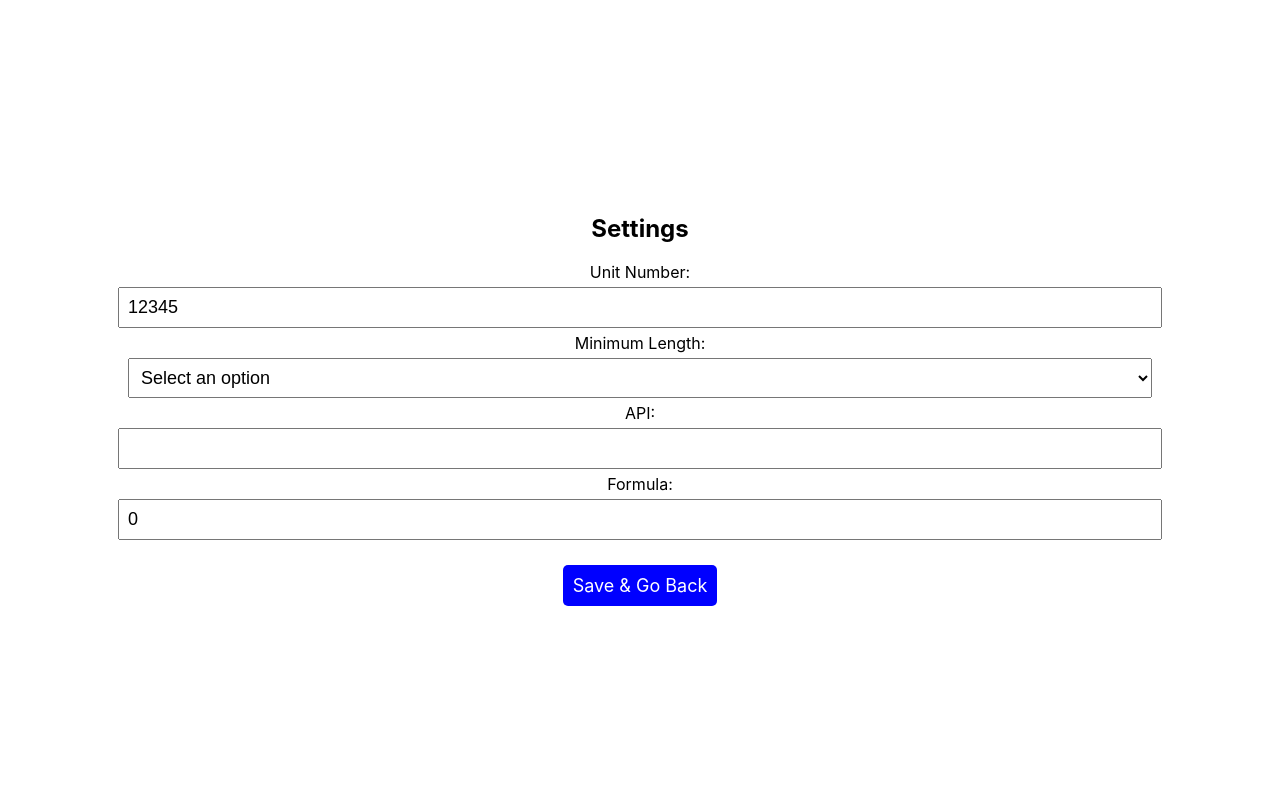
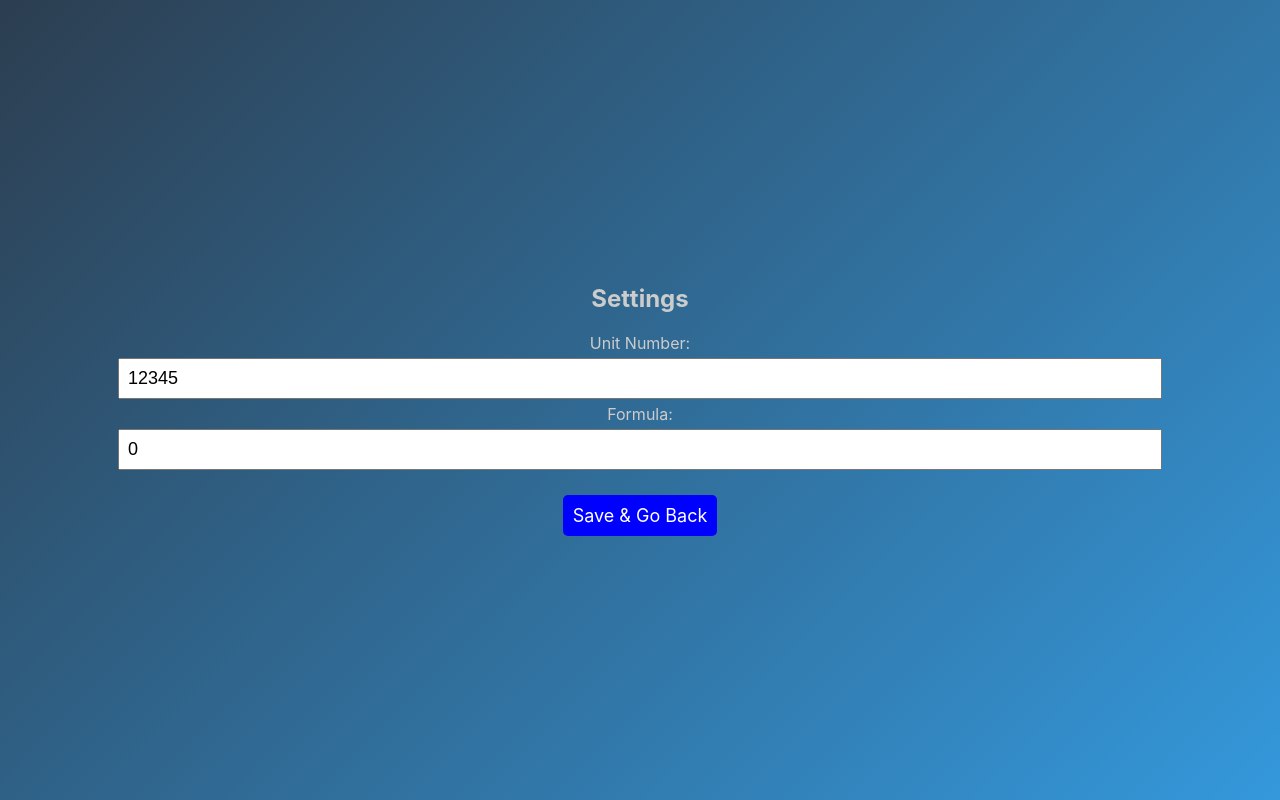
Before and after one commit to siddhiGvc2/MobiVendWeb, a React (Create React App) app: page /settings in a window 1280 px wide. Built offline with nearby package versions, Linux system fonts and the light colour scheme.

Commit message:
working only with timeout no length matters

```diff
--- a/src/HomeScreen.css
+++ b/src/HomeScreen.css
@@ -3,6 +3,7 @@
     flex-direction: column;
     align-items: center;
     justify-content: center;
+    background: linear-gradient(135deg, #2c3e50, #3498db); /* Gradient from dark blue to light blue */
     height: 100vh;
     padding: 20px;
   }
@@ -15,6 +16,7 @@
     background: none;
     border: none;
     cursor: pointer;
+    color:white
   }
 
   .input {
@@ -40,4 +42,5 @@
   .response-text {
     font-size: 26px;
     white-space: pre-wrap;
+    color:#ccc
   }
--- a/src/HomeScreen.js
+++ b/src/HomeScreen.js
@@ -4,42 +4,34 @@ import { useSettings } from "./SettingsContext"; // Import useSettings
 import "./HomeScreen.css"; // Import CSS file
 
 const HomeScreen = () => {
-  const navigate = useNavigate(); // For navigation
-  const { settings } = useSettings(); // Access global settings
+  const navigate = useNavigate();
+  const { settings } = useSettings();
   const [text, setText] = useState("");
   const [updateText, setUpdateText] = useState("");
+  const [typingTimeout, setTypingTimeout] = useState(null);
 
   const handleChange = (value) => {
-    let length=0;
-    if(settings.MinLength=="1")
-    {
-      length=8;
+    setText(value);
+
+    // Clear previous timeout and set a new one
+    if (typingTimeout) {
+      clearTimeout(typingTimeout);
     }
-    else{
-      length=24;
-    }
-    if (value.length <= length) {
-      setText(value);
-    }
+
+    const newTimeout = setTimeout(() => {
+      callApi(value);
+    }, settings.Timeout ? parseInt(settings.Timeout) * 1000 : 2000); // Default 2s if no timeout is set
+
+    setTypingTimeout(newTimeout);
   };
 
-  useEffect(() => {
-    let length=0;
-    if(settings.MinLength=="1")
-    {
-      length=8;
-    }
-    else{
-      length=24;
-    }
+  const callApi = (cardNumber) => {
+    if (!cardNumber) return; // Don't call API if input is empty
 
-    if (text.length < length) return;
-
-    let cardNumber = text;
     let url = `https://mobivend.in/rfid/scan?location_id=${settings.UnitNumber}&card_no=${cardNumber}`;
 
     if (settings.Formula === "1") {
-      const last5char = text.slice(-5);
+      const last5char = cardNumber.slice(-5);
       console.log("Received calculateNumber:", last5char);
 
       const initialDecimal = parseInt(last5char, 16);
@@ -53,11 +45,16 @@ const HomeScreen = () => {
     }
     setText("");
     setUpdateText(url);
-    setTimeout(() => {
+    setTimeout(()=>{
     setUpdateText("Fetching data...");
+
+    const fetchTimeout = setTimeout(() => {
+      setUpdateText("offline");
+    }, 5000); // 5 seconds timeout
 
     fetch(url)
       .then((res) => {
+        clearTimeout(fetchTimeout);
         if (!res.ok) throw new Error(`HTTP error! Status: ${res.status}`);
         return res.text();
       })
@@ -72,8 +69,8 @@ const HomeScreen = () => {
         console.error(err);
         setUpdateText(`Error: ${err.message}`);
       });
-    }, 2000);
-  }, [text, settings]);
+    },2000)
+  };
 
   return (
     <div className="container">
--- a/src/SettingsScreen.js
+++ b/src/SettingsScreen.js
@@ -28,9 +28,9 @@ const SettingsScreen = () => {
 
   return (
     <div style={styles.container}>
-      <h2>Settings</h2>
+      <h2 style={styles.label}>Settings</h2>
 
-      <label>Unit Number:</label>
+      <label style={styles.label}>Unit Number:</label>
       <input
         type="text"
         name="UnitNumber"
@@ -39,7 +39,7 @@ const SettingsScreen = () => {
         style={styles.input}
       />
 
-      <label>Minimum Length:</label>
+      {/* <label>Minimum Length:</label>
       <select
         name="MinLength"
         value={settings.MinLength}
@@ -49,7 +49,7 @@ const SettingsScreen = () => {
         <option value="">Select an option</option>
         <option value="1">BAR CODE</option>
         <option value="2">HID</option>
-      </select>
+      </select> */}
       {/* <input
         type="number"
         name="MinLength"
@@ -59,16 +59,16 @@ const SettingsScreen = () => {
 
       /> */}
 
-      <label>API:</label>
+      {/* <label>API:</label>
       <input
         type="text"
         name="Api"
         value={settings.Api}
         onChange={handleChange}
         style={styles.input}
-      />
+      /> */}
 
-      <label>Formula:</label>
+      <label style={styles.label}>Formula:</label>
       <input
         type="text"
         name="Formula"
@@ -84,13 +84,21 @@ const SettingsScreen = () => {
 
 const styles = {
   container: {
+
     display: "flex",
     flexDirection: "column",
     alignItems: "center",
     justifyContent: "center",
     height: "100vh",
+    background: "linear-gradient(135deg, #2c3e50, #3498db)", // Corrected (no semicolon)
+  },
+  label:{
+    color:'#ccc'
   },
   input: {
+    display: "flex",
+    alignItems: "center",
+    justifyContent: "center",
     fontSize: "18px",
     padding: "8px",
     margin: "5px 0",
```
Lines whose indentation alone changed are shown as unchanged.
